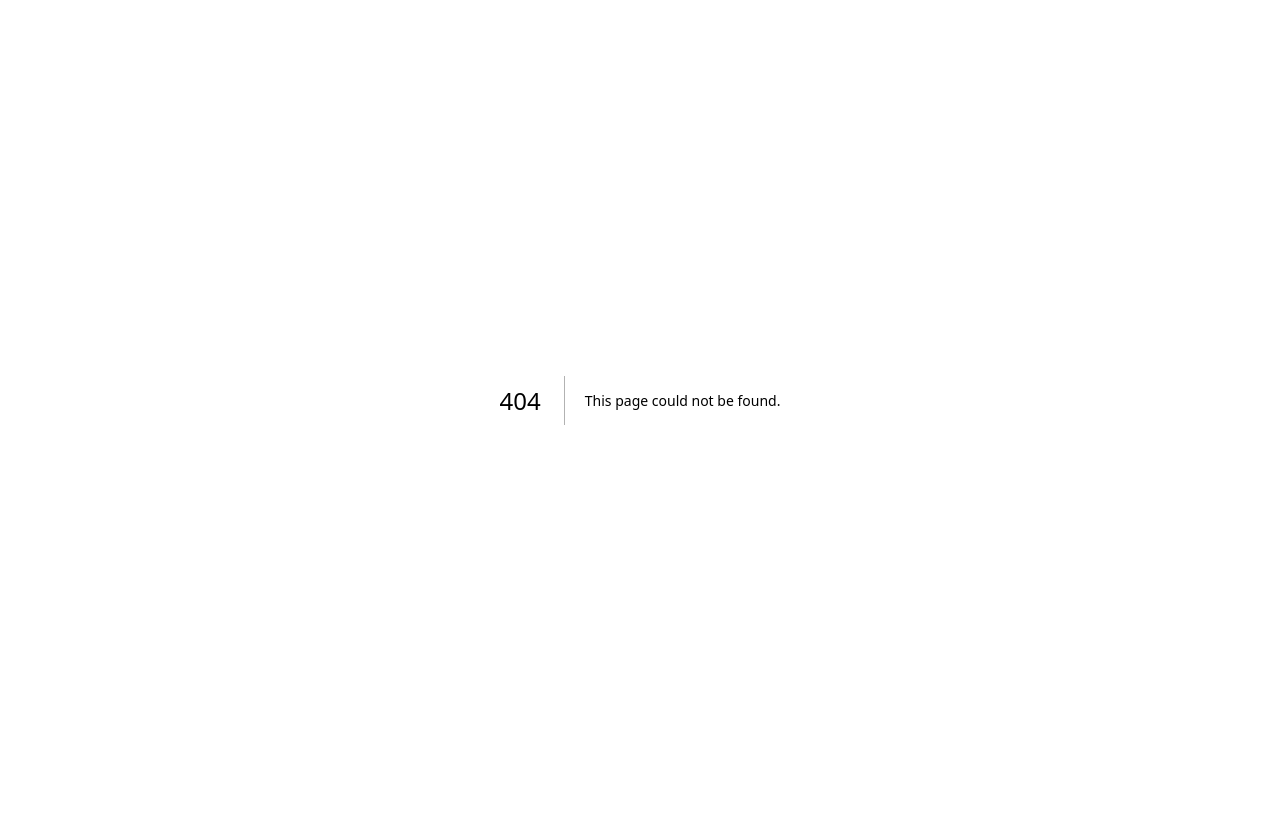
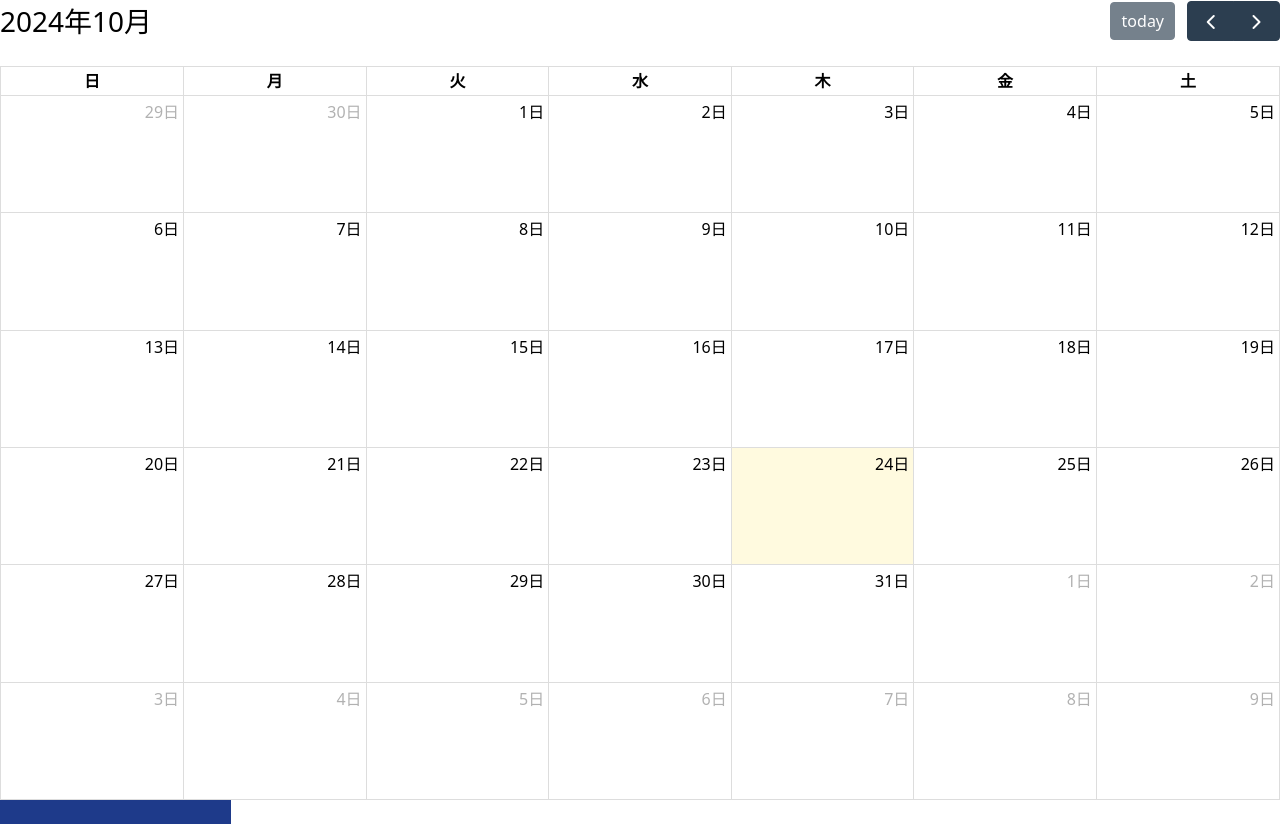
Before and after one commit to reoroi/original-app, a Next.js app: page /Calendar in a window 1280 px wide. Before the commit this address had no page. Before the commit the page ends 800 px from the top, so only its background shows below. Built offline with nearby package versions, Linux system fonts and the light colour scheme; no server answers; the database is empty.

Commit message:
カレンダー表示URLを変更

```diff
--- /dev/null
+++ b/src/app/Calendar/page.tsx
@@ -0,0 +1,60 @@
+import React, { useState } from 'react'
+import { ScheduleEventType } from '../Tyeps';
+import { useRouter } from 'next/router';
+import { useGetScheduleData } from '../../../utils/getSuapbaseData';
+import FullCalendar from '@fullcalendar/react';
+import dayGridPlugin from "@fullcalendar/daygrid"; // a plugin!
+import interactionPlugin from "@fullcalendar/interaction"; // needed for dayClick
+
+const Home = () => {
+  const router = useRouter();
+  const [addEventTitle, setAddEventTitle] = useState("");
+  const [addEventDate, setAddEventDate] = useState("");
+  const handleDateClick = (arg: any) => {
+    router.push("/AddSchedule");
+  };
+
+    //supabaseからスケジュールイベントテーブルのデータを取得
+    const scheduleData: ScheduleEventType[] = useGetScheduleData();
+    console.log(scheduleData);
+  const onclickAddEvent = () => {
+    // const newAddEvent = [...addEvent, { title: "テスト", date: "2024-10-20" }];
+    // setAddEvent(newAddEvent);
+  };
+
+  return (
+    <div className="">
+      <div className="">
+        <FullCalendar
+          plugins={[dayGridPlugin, interactionPlugin]}
+          initialView="dayGridMonth"
+          events={scheduleData}
+          // eventClick={(e)=>onClickEvent(e,router)} //各イベントクリック処理
+          eventContent={renderEventContent}
+          dateClick={handleDateClick} //日付クリック処理
+          height="100vh" //高さを100％へ
+          locale="ja" //日本語にする
+        />
+      </div>
+      <input
+        className="bg-blue-900"
+        type="text"
+        value={addEventTitle}
+        onChange={(e) => setAddEventTitle(e.target.value)}
+      />
+    </div>
+  );
+}
+
+//時間になった際に表示される内容が変わる
+function renderEventContent(eventInfo: any) {
+  return (
+    <>
+      <b>{eventInfo.timeText}</b>
+      <i>{eventInfo.event.title}</i>
+    </>
+  );
+}
+
+
+export default Home
--- a/src/app/Tyeps.ts
+++ b/src/app/Tyeps.ts
@@ -4,9 +4,9 @@ export type AddScheduleType = {
 
 }
 export type ScheduleEventType={
-  id:string,
+  Id:string,
   title:string,
   date:string,
   createdAt:string,
-  description:string
+  DiaryContent:string
 }
--- a/src/app/page.tsx
+++ b/src/app/page.tsx
@@ -1,64 +1,8 @@
 "use client";
-import React, { useEffect, useState } from "react";
-import FullCalendar from "@fullcalendar/react";
-import dayGridPlugin from "@fullcalendar/daygrid"; // a plugin!
-import interactionPlugin from "@fullcalendar/interaction"; // needed for dayClick
-import { useRouter } from "next/navigation";
-import { AddScheduleType, ScheduleEventType } from "./Tyeps";
-import { useGetScheduleData } from "../../utils/getSuapbaseData";
-import { onClickEvent } from "./function";
 
 const Home = () => {
-  const router = useRouter();
-  const [addEventTitle, setAddEventTitle] = useState("");
-  const [addEventDate, setAddEventDate] = useState("");
-  const handleDateClick = (arg: any) => {
-    router.push("/AddSchedule");
-  };
 
-  //supabaseからスケジュールイベントテーブルのデータを取得
-  const scheduleData: ScheduleEventType[] = useGetScheduleData();
-
-  const onclickAddEvent = () => {
-    // const newAddEvent = [...addEvent, { title: "テスト", date: "2024-10-20" }];
-    // setAddEvent(newAddEvent);
-  };
+};
 
 
-  return (
-    <div className="">
-      <div className="">
-        <FullCalendar
-          plugins={[dayGridPlugin, interactionPlugin]}
-          initialView="dayGridMonth"
-          events={scheduleData}
-          eventClick={(e)=>onClickEvent(e,router)} //各イベントクリック処理
-          // initialEvents={addEvent} //追加したイベント内容
-          eventContent={renderEventContent}
-          dateClick={handleDateClick} //日付クリック処理
-          height="100vh" //高さを100％へ
-          locale="ja" //日本語にする
-        />
-      </div>
-      <input
-        className="bg-blue-900"
-        type="text"
-        value={addEventTitle}
-        onChange={(e) => setAddEventTitle(e.target.value)}
-      />
-      <button onClick={onclickAddEvent}>スケジュールする</button>
-    </div>
-  );
-};
-
-//時間になった際に表示される内容が変わる
-function renderEventContent(eventInfo: any) {
-  return (
-    <>
-      <b>{eventInfo.timeText}</b>
-      <i>{eventInfo.event.title}</i>
-    </>
-  );
-}
-
 export default Home;
```
